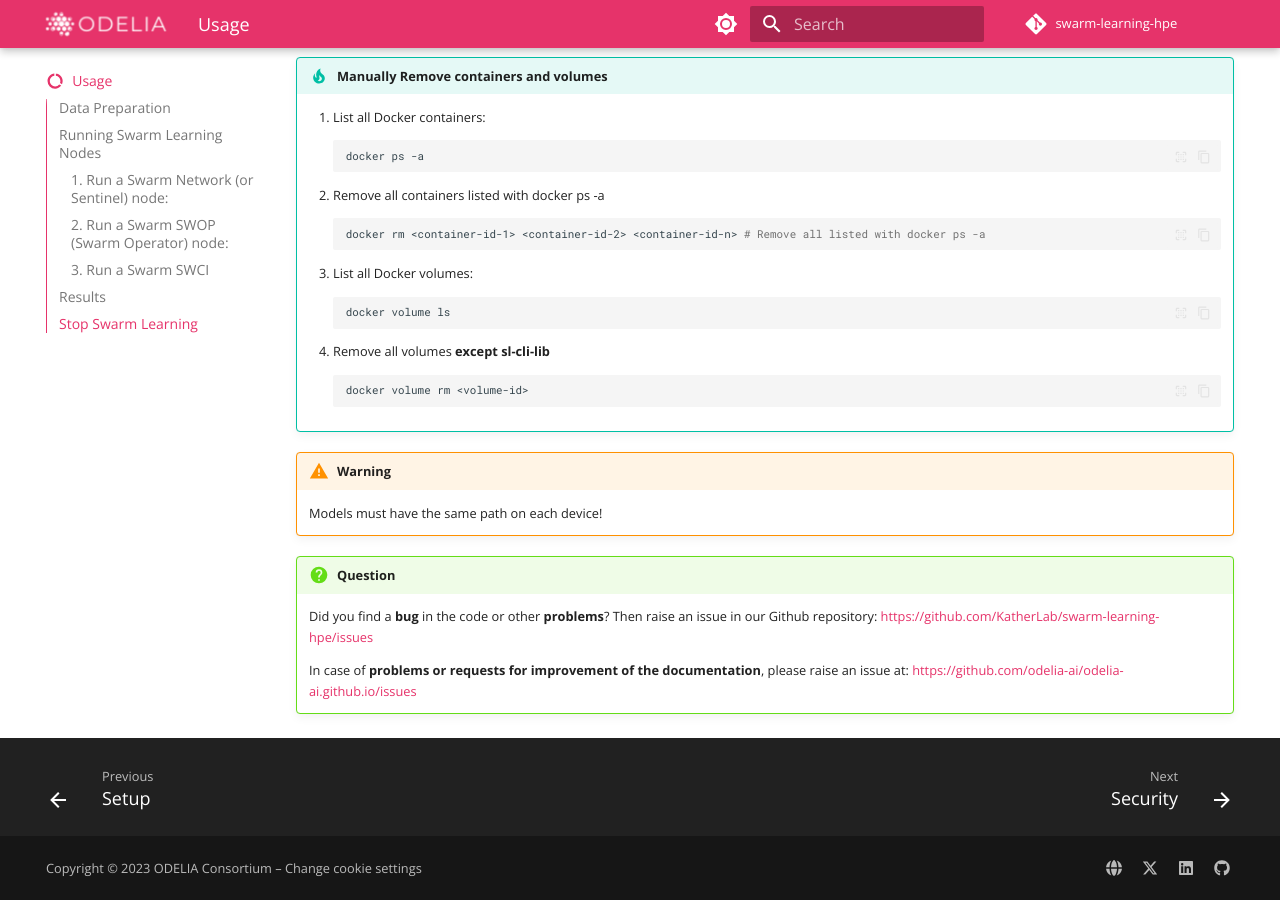
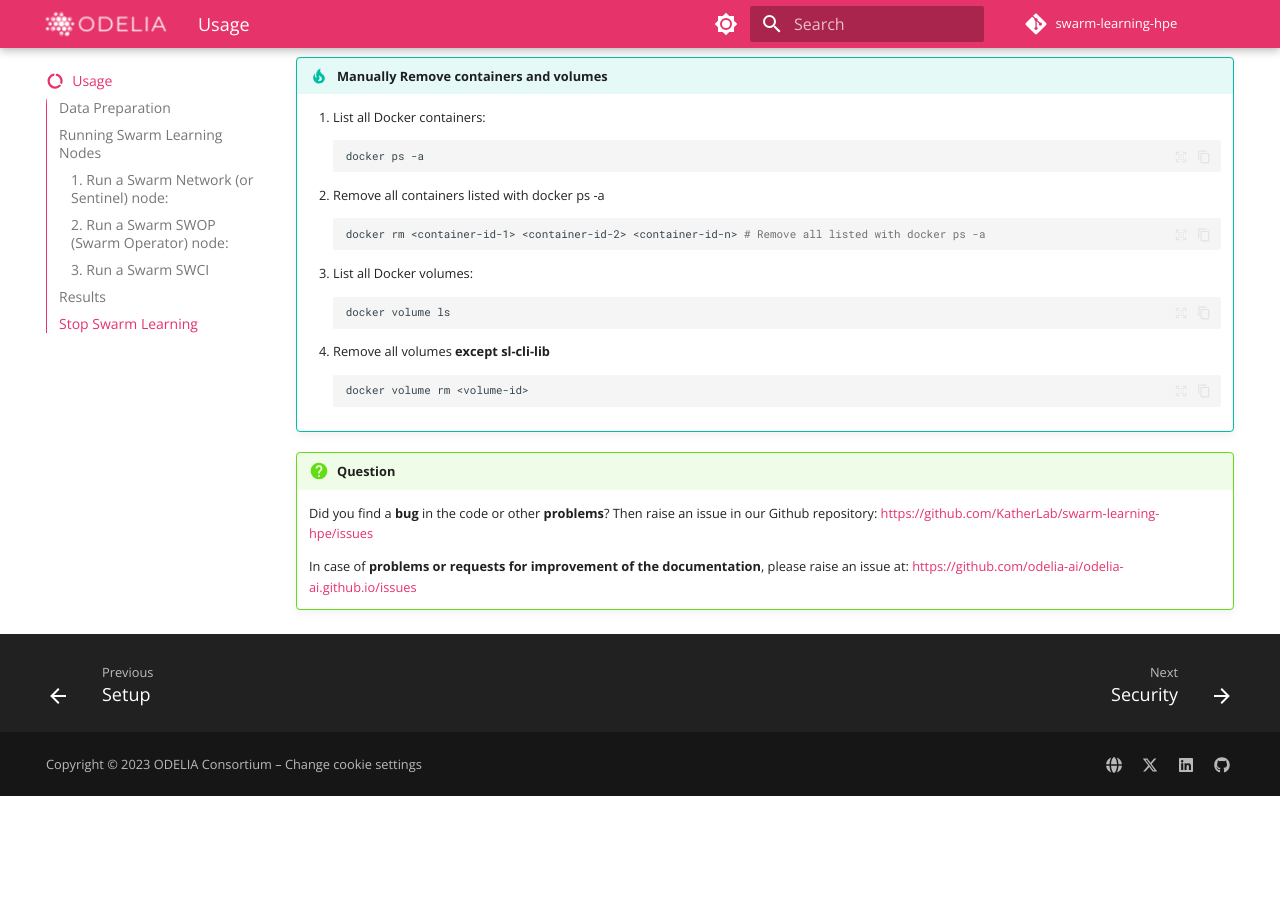
Before and after one commit to odelia-ai/odelia-ai.github.io, an MkDocs documentation site: the page built from docs/5_usage.md, in a window 1280 px wide and 900 px high, scrolled down 2482 px. Built offline with MkDocs 1.6.1 and Material for MkDocs 9.7.7, drawn with Linux system fonts in a browser that asks for light colours; comment, search, counter and statistics services are not loaded; after the commit the page ends 3278 px from its top, so only the background shows below that.

Commit message:
Update 5_usage.md

````diff
--- a/docs/5_usage.md
+++ b/docs/5_usage.md
@@ -99,8 +99,6 @@
     ```sh
     docker volume rm <volume-id>
     ```
-!!! warning
-    Models must have the same path on each device!
 
 !!! question
     Did you find a **bug** in the code or other **problems**? Then raise an issue in our Github repository: [https://github.com/KatherLab/swarm-learning-hpe/issues](https://github.com/KatherLab/swarm-learning-hpe/issues)
````
